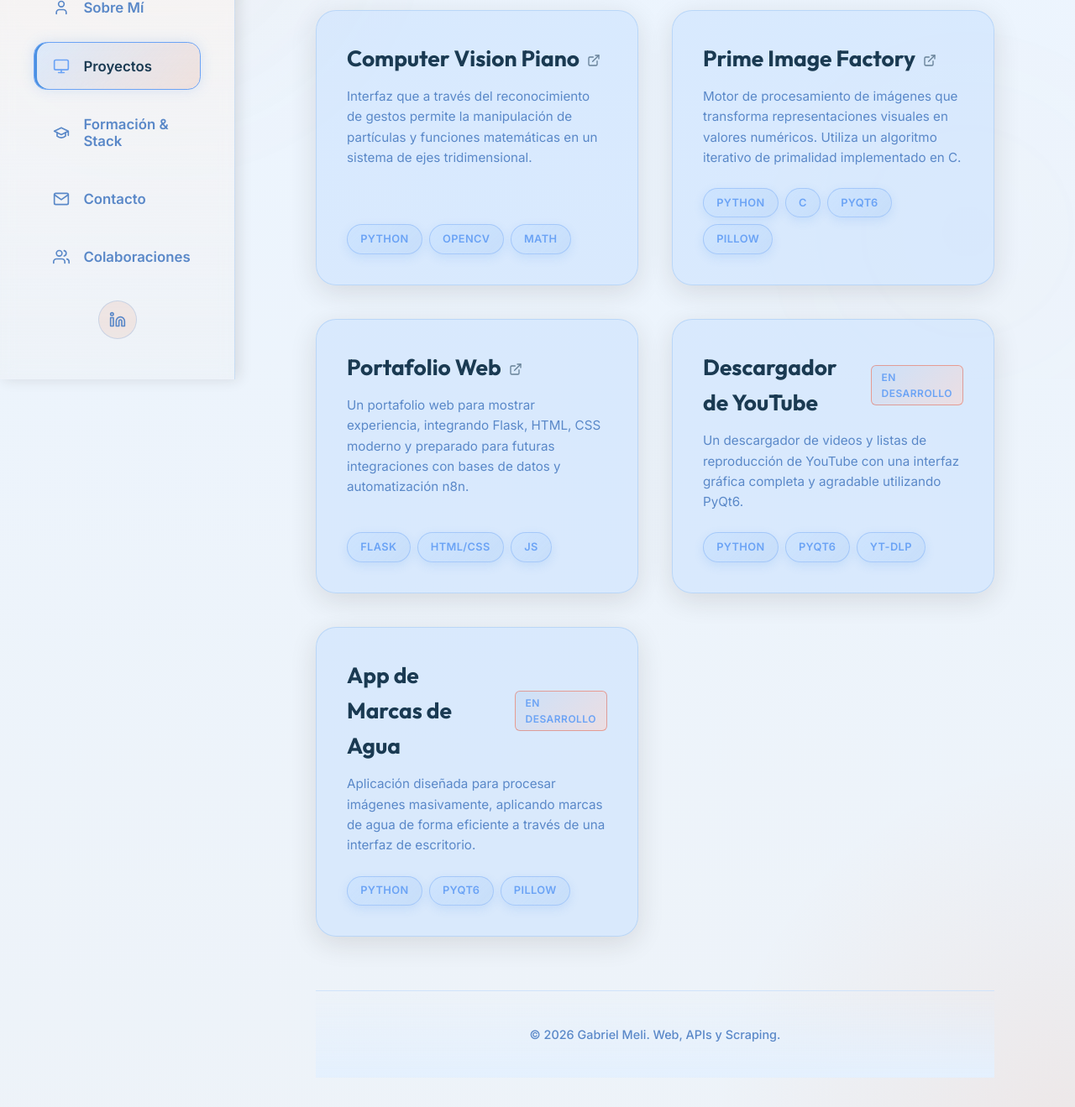
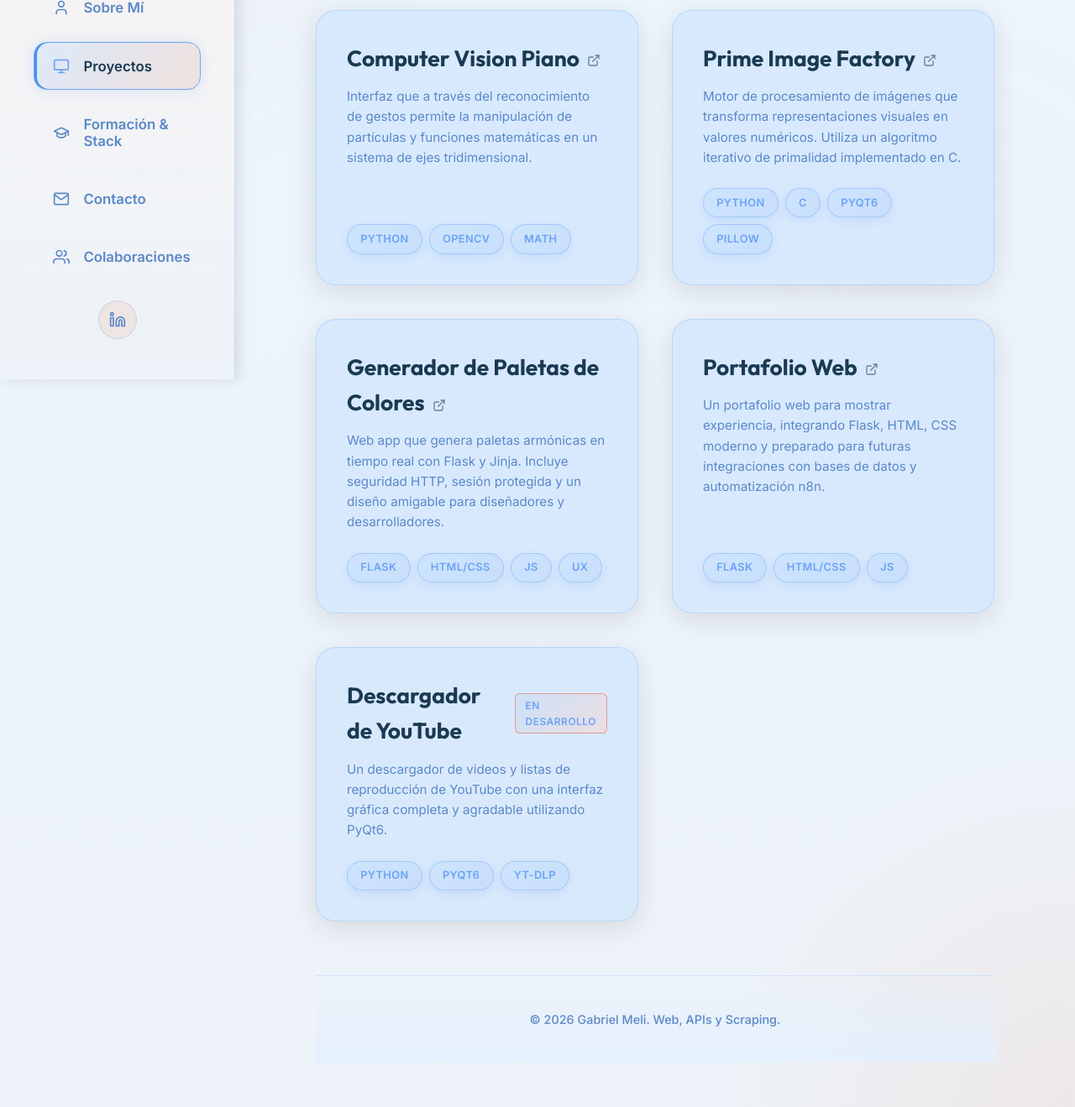
Before and after one commit to gabiagusmeli-alt/portafolio_web, a Flask app: page / in a window 1280 px wide, after a click on "Proyectos". Shown: the part 348-1667 px from the top of the page at 84% size. Run offline with Flask 3, Linux system fonts and the light colour scheme; parts of the project's set-up code (start-up, migrations or seed data) failed here and were passed over.

Commit message:
Agregando proyecto

```diff
--- a/src/templates/index.html
+++ b/src/templates/index.html
@@ -128,6 +128,16 @@
 
           <article class="glass-card project-card">
             <div class="project-content">
+              <h3><a href="https://github.com/gabiagusmeli-alt/generador-de-paletas-de-colores-" target="_blank" style="color: inherit; text-decoration: none;">Generador de Paletas de Colores <svg xmlns="http://www.w3.org/2000/svg" width="16" height="16" viewBox="0 0 24 24" fill="none" stroke="currentColor" stroke-width="2" stroke-linecap="round" stroke-linejoin="round" style="vertical-align: middle; margin-left: 4px; opacity: 0.6;"><path d="M18 13v6a2 2 0 0 1-2 2H5a2 2 0 0 1-2-2V8a2 2 0 0 1 2-2h6"></path><polyline points="15 3 21 3 21 9"></polyline><line x1="10" y1="14" x2="21" y2="3"></line></svg></a></h3>
+              <p>Web app que genera paletas armónicas en tiempo real con Flask y Jinja. Incluye seguridad HTTP, sesión protegida y un diseño amigable para diseñadores y desarrolladores.</p>
+              <div class="tags">
+                <span>Flask</span><span>HTML/CSS</span><span>JS</span><span>UX</span>
+              </div>
+            </div>
+          </article>
+
+          <article class="glass-card project-card">
+            <div class="project-content">
               <h3><a href="https://github.com/gabiagusmeli-alt/portafolio_web" target="_blank" style="color: inherit; text-decoration: none;">Portafolio Web <svg xmlns="http://www.w3.org/2000/svg" width="16" height="16" viewBox="0 0 24 24" fill="none" stroke="currentColor" stroke-width="2" stroke-linecap="round" stroke-linejoin="round" style="vertical-align: middle; margin-left: 4px; opacity: 0.6;"><path d="M18 13v6a2 2 0 0 1-2 2H5a2 2 0 0 1-2-2V8a2 2 0 0 1 2-2h6"></path><polyline points="15 3 21 3 21 9"></polyline><line x1="10" y1="14" x2="21" y2="3"></line></svg></a></h3>
               <p>Un portafolio web para mostrar experiencia, integrando Flask, HTML, CSS moderno y preparado para futuras integraciones con bases de datos y automatización n8n.</p>
               <div class="tags">
@@ -145,19 +155,6 @@
               <p>Un descargador de videos y listas de reproducción de YouTube con una interfaz gráfica completa y agradable utilizando PyQt6.</p>
               <div class="tags">
                 <span>Python</span><span>PyQT6</span><span>yt-dlp</span>
-              </div>
-            </div>
-          </article>
-
-          <article class="glass-card project-card">
-            <div class="project-content">
-              <div style="display: flex; align-items: center; gap: 0.75rem; margin-bottom: 0.75rem;">
-                <h3 style="margin-bottom: 0;">App de Marcas de Agua</h3>
-                <span class="status-badge">En desarrollo</span>
-              </div>
-              <p>Aplicación diseñada para procesar imágenes masivamente, aplicando marcas de agua de forma eficiente a través de una interfaz de escritorio.</p>
-              <div class="tags">
-                <span>Python</span><span>PyQT6</span><span>Pillow</span>
               </div>
             </div>
           </article>
```
